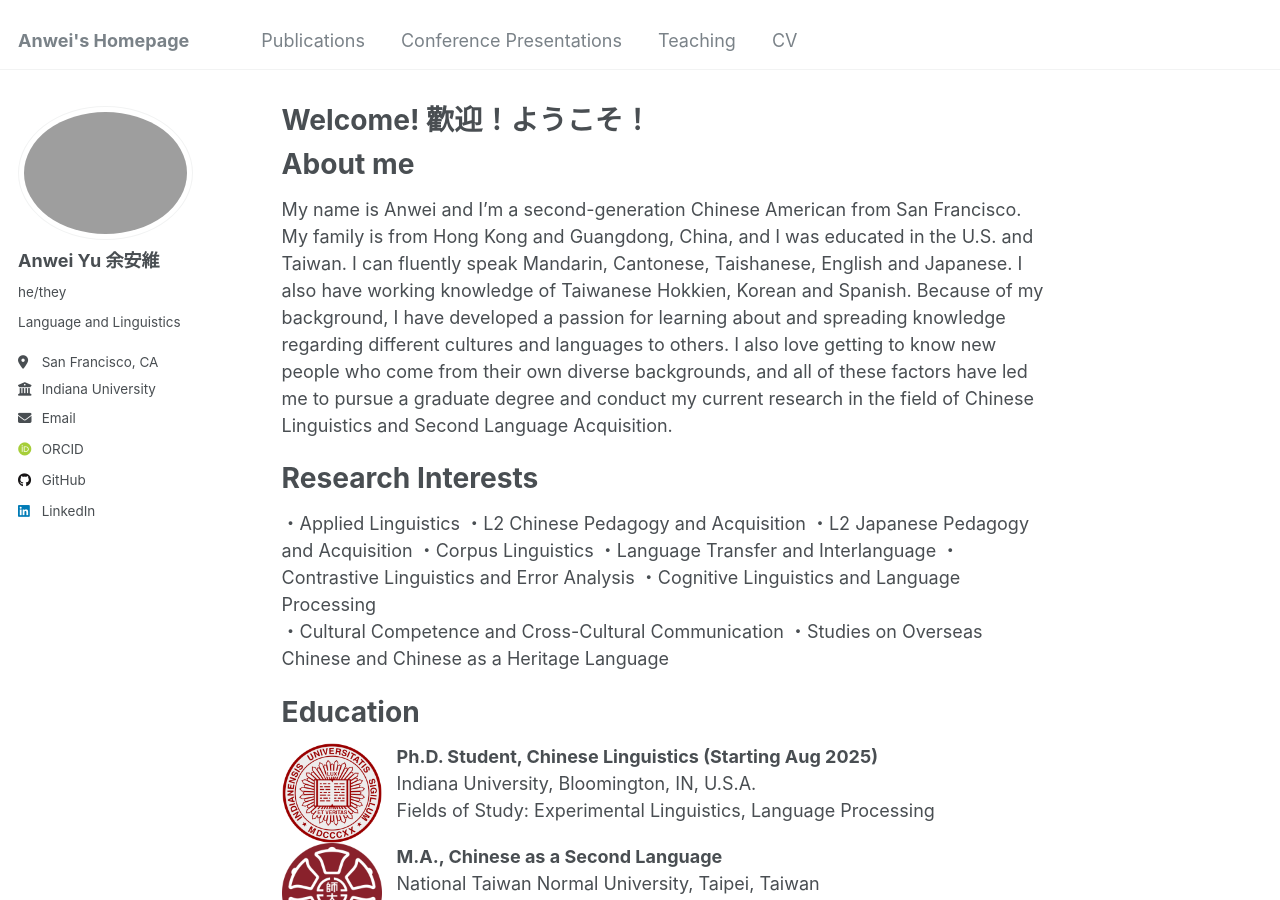
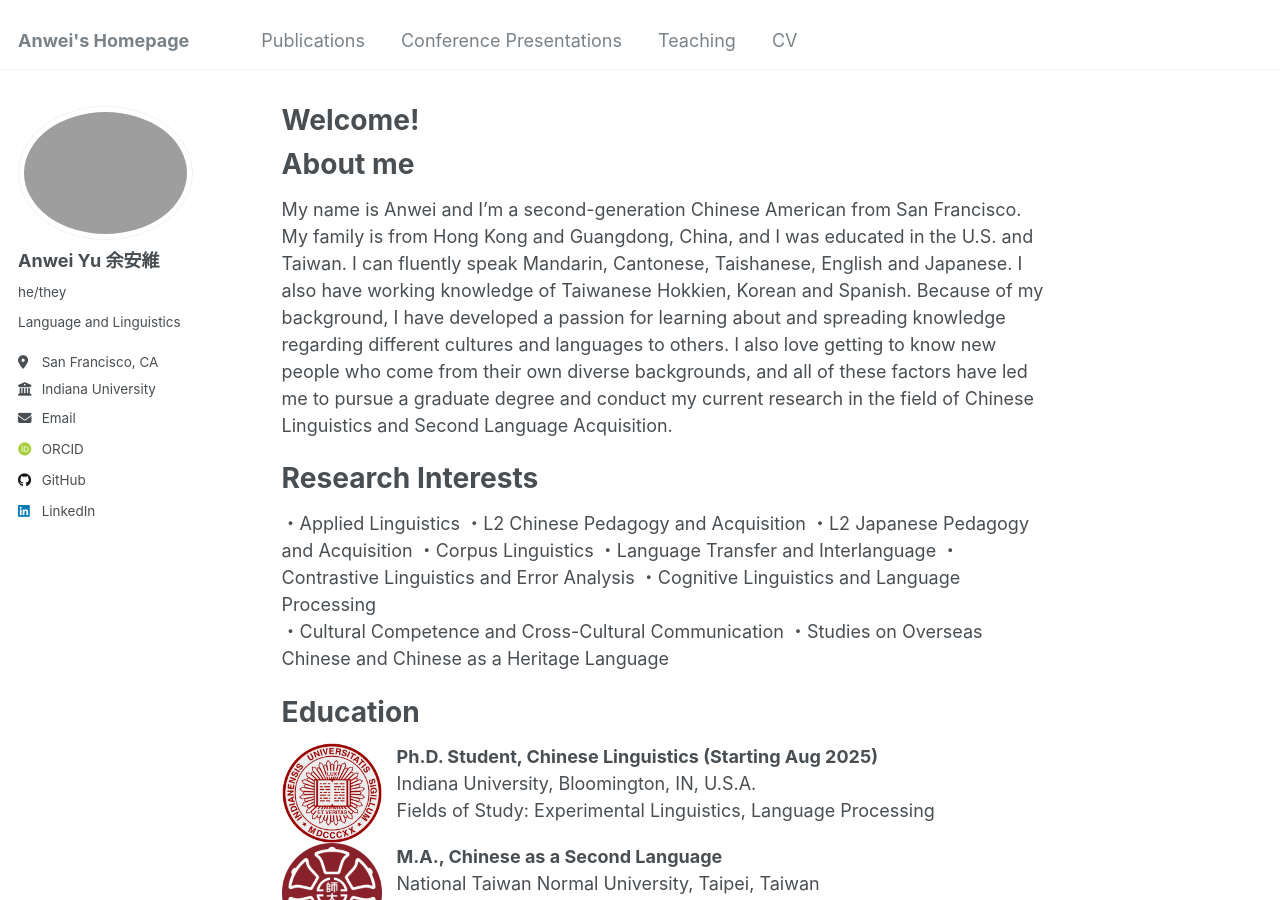
Before and after one commit to anweiyu/anweiyu.github.io, a Jekyll site: the page built from _pages/about.md, in a window 1280 px wide and 900 px high. Built offline with Jekyll 4.4.1, drawn with Linux system fonts in a browser that asks for light colours; some web fonts are replaced.

Commit message:
Update about.md

```diff
--- a/_pages/about.md
+++ b/_pages/about.md
@@ -1,6 +1,6 @@
 ---
 permalink: /
-title: "Welcome! 歡迎！ようこそ！"
+title: "Welcome!"
 author_profile: true
 redirect_from:
   - /about/
```
